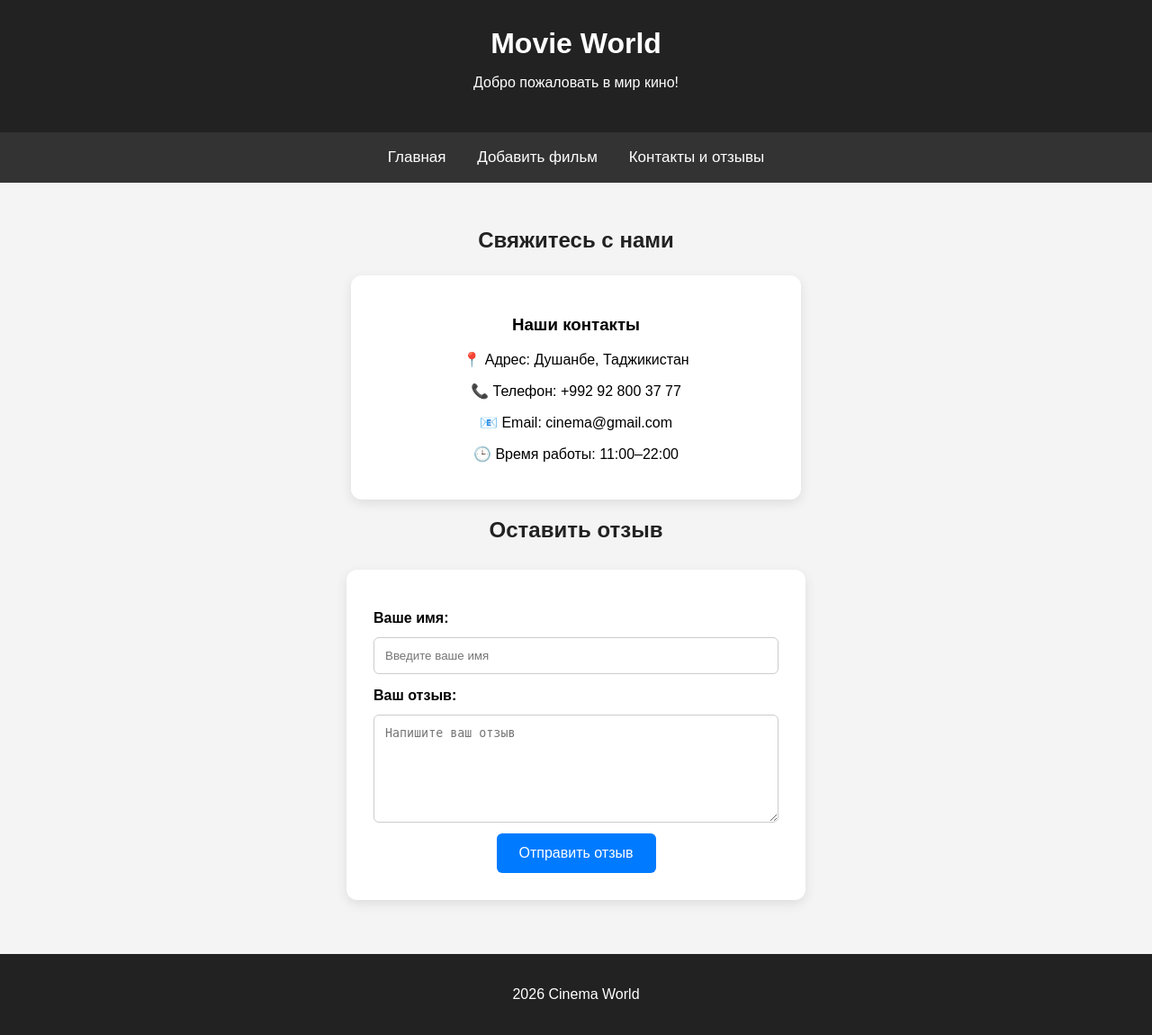
After one commit to Ehrom3/movie-django, a Django app: page /feedback/ in a window 1280 px wide. The commit adds this page. Shown: the whole page at 90% size. Run offline with Django 5.2, Linux system fonts and the light colour scheme.

Commit message:
update version

```diff
--- a/movies/urls.py
+++ b/movies/urls.py
@@ -1,7 +1,12 @@
 from django.urls import path
 from . import views
 
+
 urlpatterns = [
-    path("",views.Feedback, name="feedback"),
-    path("", views.Movie, name = "movie")
+    path("", views.home,name="home"),
+    path("create/", views.create_movie, name="create_movie"),
+    path("update/<int:id>/",views.update_movie,name="update_movie"),
+    path("delete/<int:id>/",views.delete_movie,name="delete_movie"),
+    path("feedback/",views.feedback, name="feedback" ),
+
 ]
--- a/movies/views.py
+++ b/movies/views.py
@@ -1,23 +1,68 @@
-from django.shortcuts import redirect, render
-from .models import Feedback , Movie , Janr
+from django.shortcuts import render, redirect, get_object_or_404
+from django.http import HttpResponseNotAllowed
+from .models import Movie, Janr, Feedback
 
-# Create your views here.
-def feed_back(requests):
-    if requests.method == "POST":
-        name = requests.POST.get("name","").strip
-        message = requests.POST.get("message", "").strip()
+def feedback(request):
+    if request.method == "POST":
+        name = request.POST.get("name", "").strip()
+        message = request.POST.get("message", "").strip()
+
         if name and message:
-            Feedback.objects.create(name=name, message=message)
+            Feedback.objects.create(
+                name=name,
+                message=message
+            )
             return redirect("feedback")
+    return render(request, "feedback.html")
 
-def create_movie(requests):
-    if requests.method == "POST":
-        name = requests.POST.get("name","").strip
-        description = requests.POST.get("description","").strip
-        date_movie = requests.POST.get("date_movie", "").strip
-        cover = requests.POST.get("cover","").strip
-        Janr = requests.POST.get("Janr","").strip
+def create_movie(request):
+    janrs = Janr.objects.all()
+    if request.method == "POST":
+        name = request.POST.get("name", "").strip()
+        description = request.POST.get("description", "").strip()
+        date_movie = request.POST.get("date_movie")
+        cover = request.FILES.get("cover")
+        janr_id = request.POST.get("Janr")
 
-        if name and description and date_movie and cover and Janr:
-            Movie.objects.create(name=name, description=description, date_movie=date_movie, cover=cover,Janr= Janr)
-            return redirect("movie")
+        if name and description and date_movie and janr_id:
+            janr = get_object_or_404(Janr, id=janr_id)
+
+            Movie.objects.create(name=name,description=description,date_movie=date_movie,cover=cover,Janr=janr)
+            return redirect("home")
+    return render(request, "create.html", {
+        "janrs": janrs
+    })
+
+def home(request):
+    movies = Movie.objects.all()
+    return render(request, "home.html", {
+        "movies": movies
+    })
+
+
+def update_movie(request, id):
+    movie = get_object_or_404(Movie, id=id)
+    if request.method == "POST":
+        movie.name = request.POST.get("name", movie.name)
+        movie.description = request.POST.get("description", movie.description)
+        movie.date_movie = request.POST.get("date_movie", movie.date_movie)
+        janr_id = request.POST.get("Janr")
+
+        if janr_id:
+            movie.Janr = get_object_or_404(Janr,id=janr_id)
+        cover = request.FILES.get("cover")
+        if cover:
+            movie.cover = cover
+        movie.save()
+
+        return redirect("home")
+
+    return HttpResponseNotAllowed(["POST"])
+
+
+def delete_movie(request, id):
+    movie = get_object_or_404(Movie, id=id)
+    if request.method == "POST":
+        movie.delete()
+        return redirect("home")
+    return HttpResponseNotAllowed(["POST"])
--- a/server/urls.py
+++ b/server/urls.py
@@ -1,19 +1,3 @@
-"""
-URL configuration for server project.
-
-The `urlpatterns` list routes URLs to views. For more information please see:
-    https://docs.djangoproject.com/en/5.2/topics/http/urls/
-Examples:
-Function views
-    1. Add an import:  from my_app import views
-    2. Add a URL to urlpatterns:  path('', views.home, name='home')
-Class-based views
-    1. Add an import:  from other_app.views import Home
-    2. Add a URL to urlpatterns:  path('', Home.as_view(), name='home')
-Including another URLconf
-    1. Import the include() function: from django.urls import include, path
-    2. Add a URL to urlpatterns:  path('blog/', include('blog.urls'))
-"""
 from django.contrib import admin
 from django.urls import path, include
 from django.conf import settings
@@ -23,6 +7,7 @@ urlpatterns = [
     path("admin/", admin.site.urls),
     path("", include("movies.urls")),
 ]
+
 if settings.DEBUG:
     urlpatterns += static(settings.MEDIA_URL,
     document_root=settings.MEDIA_ROOT)
--- /dev/null
+++ b/static/style.css
@@ -0,0 +1,133 @@
+body {
+    margin: 0;
+    font-family: Arial, sans-serif;
+    background: #f4f4f4;
+    text-align: center;
+}
+
+header {
+    background: #222;
+    color: white;
+    padding: 30px;
+}
+
+header h1 {
+    margin: 0;
+}
+
+nav {
+    background: #333;
+    padding: 18px;
+}
+
+nav a {
+    color: white;
+    text-decoration: none;
+    margin: 15px;
+    font-size: 17px;
+}
+
+nav a:hover {
+    color: orange;
+}
+
+main {
+    padding: 30px;
+    min-height: 60vh;
+}
+
+h2 {
+    color: #222;
+    margin-bottom: 25px;
+}
+
+.movies {
+    display: flex;
+    flex-wrap: wrap;
+    justify-content: center;
+    gap: 25px;
+}
+
+.card {
+    background: white;
+    width: 280px;
+    padding: 20px;
+    border-radius: 12px;
+    box-shadow: 0 4px 12px #ddd;
+}
+
+.card img {
+    width: 100%;
+    height: 300px;
+    object-fit: cover;
+    border-radius: 8px;
+}
+
+.card h3 {
+    color: #222;
+}
+
+.card p {
+    color: #555;
+}
+
+form {
+    background: white;
+    max-width: 450px;
+    margin: 30px auto;
+    padding: 30px;
+    border-radius: 12px;
+    box-shadow: 0 4px 12px #ddd;
+}
+
+input,
+textarea,
+select {
+    display: block;
+    width: 100%;
+    padding: 12px;
+    margin: 12px 0;
+    box-sizing: border-box;
+    border: 1px solid #ccc;
+    border-radius: 6px;
+}
+
+textarea {
+    min-height: 120px;
+}
+
+label {
+    display: block;
+    text-align: left;
+    font-weight: bold;
+    margin-top: 15px;
+}
+
+button {
+    background: #007bff;
+    color: white;
+    padding: 13px 25px;
+    border: none;
+    border-radius: 6px;
+    cursor: pointer;
+    font-size: 16px;
+}
+
+button:hover {
+    background: #0056b3;
+}
+
+.contacts {
+    background: white;
+    max-width: 450px;
+    margin: 20px auto;
+    padding: 25px;
+    border-radius: 12px;
+    box-shadow: 0 4px 12px #ddd;
+}
+
+footer {
+    background: #222;
+    color: white;
+    padding: 20px;
+}
--- /dev/null
+++ b/templates/base.html
@@ -0,0 +1,37 @@
+{% load static %}
+
+<!DOCTYPE html>
+<html lang="ru">
+
+<head>
+    <meta charset="UTF-8">
+    <meta name="viewport" content="width=device-width, initial-scale=1.0">
+    <title>Cinema World</title>
+    <link rel="stylesheet" href="{% static 'style.css' %}">
+</head>
+
+<body>
+    <header>
+        <h1>Movie World</h1>
+        <p>Добро пожаловать в мир кино!</p>
+    </header>
+    <nav>
+        <a href="{% url 'home' %}">
+            Главная
+        </a>
+        <a href="{% url 'create_movie' %}">
+            Добавить фильм
+        </a>
+        <a href="{% url 'feedback' %}">
+            Контакты и отзывы
+        </a>
+    </nav>
+    <main>
+        {% block content %}
+        {% endblock %}
+    </main>
+    <footer>
+        <p> 2026 Cinema World</p>
+    </footer>
+</body>
+</html>
--- /dev/null
+++ b/templates/feedback.html
@@ -0,0 +1,46 @@
+{% extends 'base.html' %}
+{% block content %}
+<h2>Свяжитесь с нами</h2>
+<div class="contacts">
+    <h3>Наши контакты</h3>
+    <p>
+        📍 Адрес: Душанбе, Таджикистан
+    </p>
+    <p>
+        📞 Телефон: +992 92 800 37 77
+    </p>
+
+    <p>
+        📧 Email: cinema@gmail.com
+    </p>
+
+    <p>
+        🕒 Время работы: 11:00–22:00
+    </p>
+
+</div>
+
+<h2>Оставить отзыв</h2>
+<form method="POST">
+    {% csrf_token %}
+    <label>Ваше имя:</label>
+    <input
+        type="text"
+        name="name"
+        placeholder="Введите ваше имя"
+        maxlength="50"
+        required
+    >
+    <label>Ваш отзыв:</label>
+    <textarea
+        name="message"
+        placeholder="Напишите ваш отзыв"
+        required
+    ></textarea>
+    <button type="submit">
+        Отправить отзыв
+    </button>
+</form>
+
+
+{% endblock %}
```
Also changed, not shown: templates/create.html (added, +48 -0 lines), templates/ddwd.html (added, +11 -0 lines), templates/home.html (+30 -17 lines), db.sqlite3, media/covers/мстители.jpg (added), templates/basic.html (deleted), 2 other files.
